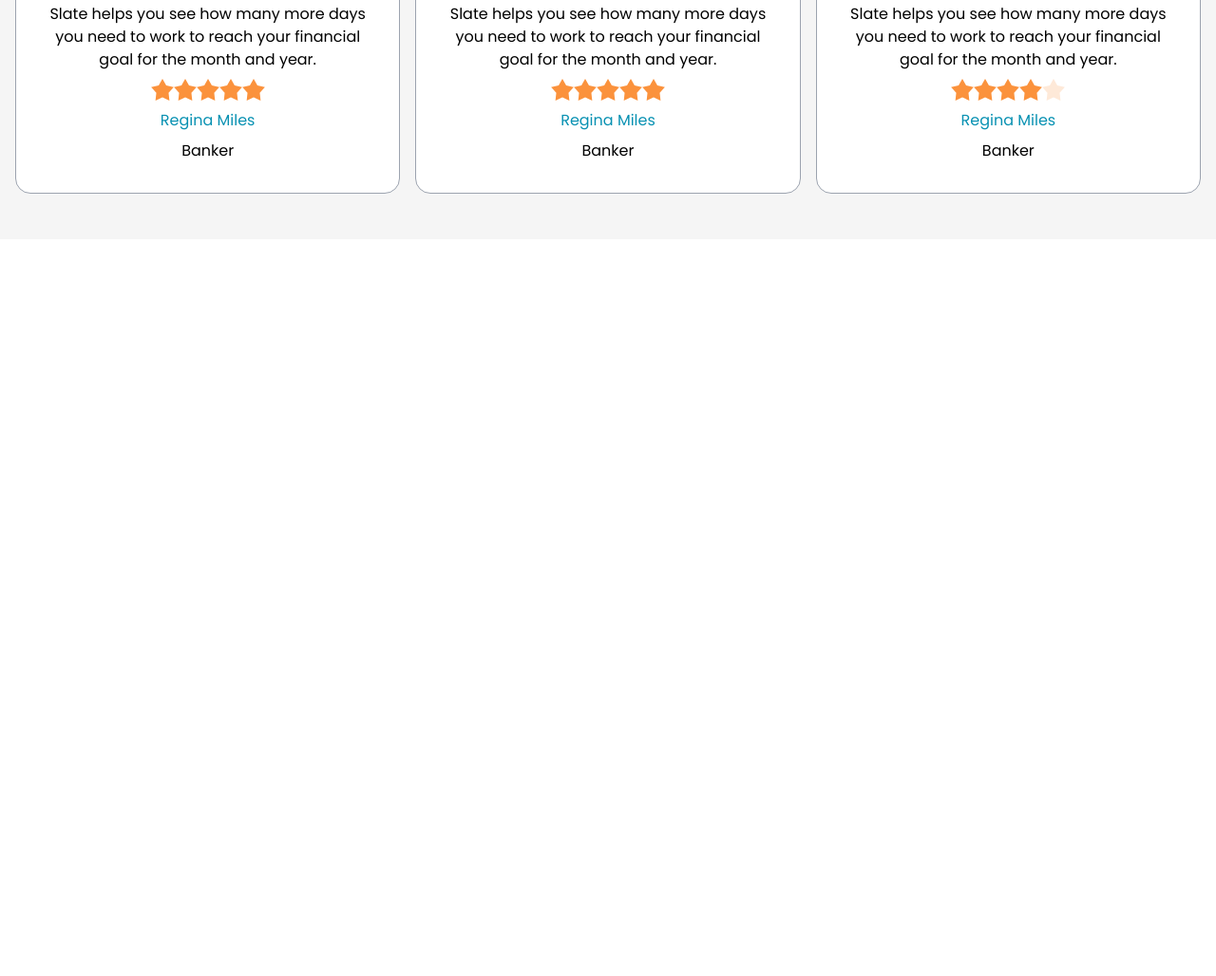
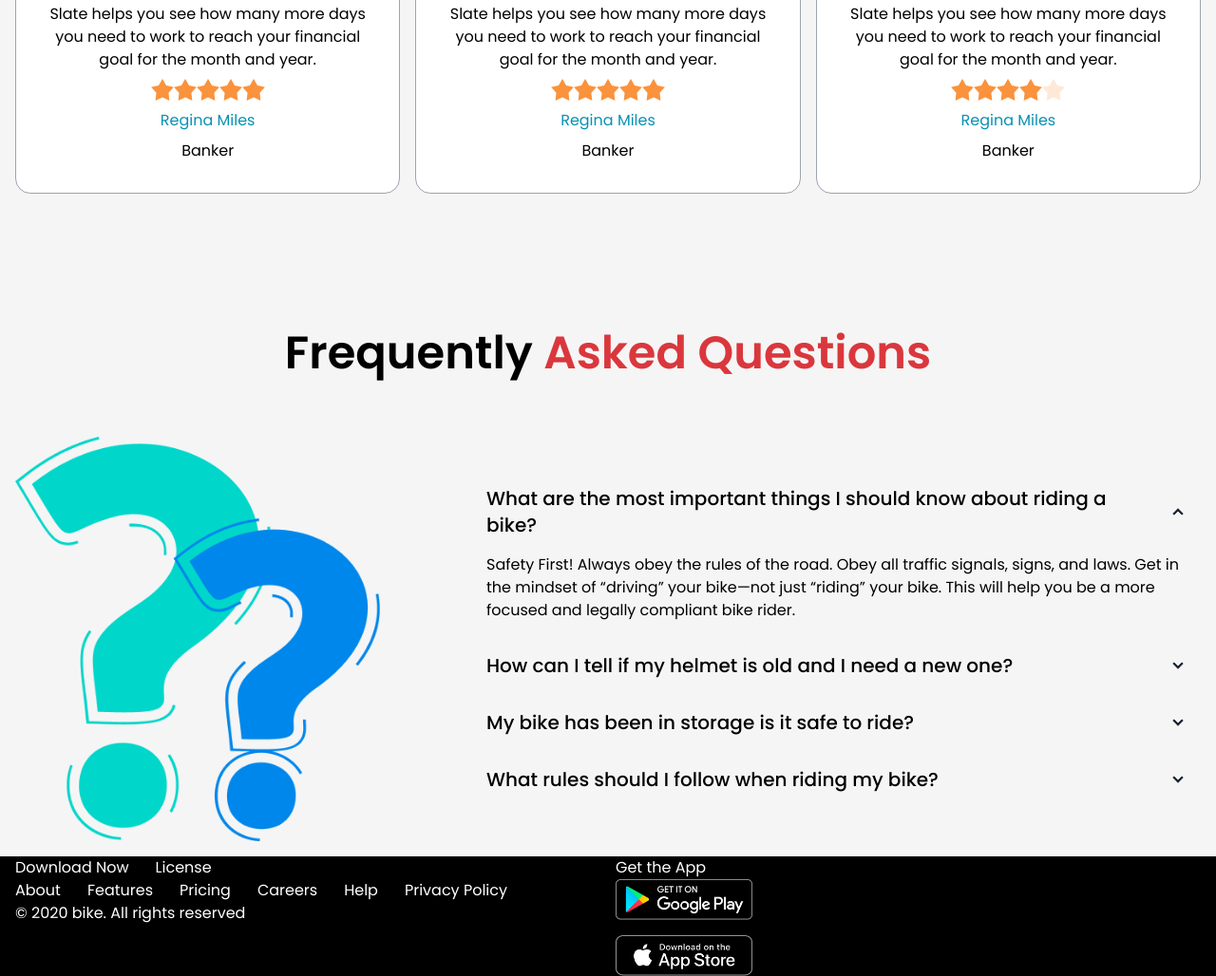
Before and after one commit to techyshiv-github/biker-zone-project, a plain HTML site: page index.html in a window 1280 px wide. Shown: the part 1858-2886 px from the top of the page at 95% size. Before the commit the page ends 2158 px from the top, so only its background shows below. Drawn offline with nearby package versions, Linux system fonts and the light colour scheme.

Commit message:
Footer Done

```diff
--- a/index.html
+++ b/index.html
@@ -255,6 +255,7 @@
           </div>
         </div>
       </section>
+      <!-- Happy Client Review Section -->
       <section class="my-12 py-12">
         <div>
           <h2
@@ -390,8 +391,122 @@
           </div>
         </div>
       </section>
+      <!-- FAQ section -->
+      <section>
+        <div>
+          <h2
+            class="text-2xl lg:text-5xl text-black text-center font-semibold py-4 md:py-8 lg:py-12"
+          >
+            Frequently <span class="text-bike-primary">Asked Questions</span>
+          </h2>
+        </div>
+        <div class="hero">
+          <div class="hero-content lg:gap-24 flex-col lg:flex-row">
+            <img
+              src="/images/others/faq.png"
+              class="w-3/4 lg:max-w-sm rounded-lg"
+            />
+            <div>
+              <div class="collapse collapse-arrow">
+                <input type="radio" name="my-accordion-2" checked="checked" />
+                <div class="collapse-title text-xl font-medium">
+                  <h3 class="text-black">
+                    What are the most important things I should know about
+                    riding a bike?
+                  </h3>
+                </div>
+                <div class="collapse-content">
+                  <p class="text-black">
+                    Safety First! Always obey the rules of the road. Obey all
+                    traffic signals, signs, and laws. Get in the mindset of
+                    “driving” your bike—not just “riding” your bike. This will
+                    help you be a more focused and legally compliant bike rider.
+                  </p>
+                </div>
+              </div>
+              <div class="collapse collapse-arrow">
+                <input type="radio" name="my-accordion-2" />
+                <div class="collapse-title text-xl font-medium">
+                  <h3 class="text-black">
+                    How can I tell if my helmet is old and I need a new one?
+                  </h3>
+                </div>
+                <div class="collapse-content">
+                  <p class="text-black">
+                    Safety First! Always obey the rules of the road. Obey all
+                    traffic signals, signs, and laws. Get in the mindset of
+                    “driving” your bike—not just “riding” your bike. This will
+                    help you be a more focused and legally compliant bike rider.
+                  </p>
+                </div>
+              </div>
+              <div class="collapse collapse-arrow">
+                <input type="radio" name="my-accordion-2" />
+                <div class="collapse-title text-xl font-medium">
+                  <h3 class="text-black">
+                    My bike has been in storage is it safe to ride?
+                  </h3>
+                </div>
+                <div class="collapse-content">
+                  <p class="text-black">
+                    Safety First! Always obey the rules of the road. Obey all
+                    traffic signals, signs, and laws. Get in the mindset of
+                    “driving” your bike—not just “riding” your bike. This will
+                    help you be a more focused and legally compliant bike rider.
+                  </p>
+                </div>
+              </div>
+              <div class="collapse collapse-arrow">
+                <input type="radio" name="my-accordion-2" />
+                <div class="collapse-title text-xl font-medium">
+                  <h3 class="text-black">
+                    What rules should I follow when riding my bike?
+                  </h3>
+                </div>
+                <div class="collapse-content">
+                  <p class="text-black">
+                    Safety First! Always obey the rules of the road. Obey all
+                    traffic signals, signs, and laws. Get in the mindset of
+                    “driving” your bike—not just “riding” your bike. This will
+                    help you be a more focused and legally compliant bike rider.
+                  </p>
+                </div>
+              </div>
+            </div>
+          </div>
+        </div>
+      </section>
     </main>
+    <footer
+      class="grid gap-4 grid-cols-1 lg:grid-cols-2 px-4 bg-black text-white"
+    >
+      <div>
+        <div class="flex gap-7">
+          <p>Download Now</p>
+          <p>License</p>
+        </div>
+        <div class="flex gap-7">
+          <p>About</p>
+          <p>Features</p>
+          <p>Pricing</p>
+          <p>Careers</p>
+          <p>Help</p>
+          <p>Privacy Policy</p>
+        </div>
+        <div class="flex gap-7">
+          <p>&copy; 2020 bike. All rights reserved</p>
+        </div>
+      </div>
 
-    <footer></footer>
+      <div>
+        <span class="text-white">Get the App</span>
+        <div class="grid grid-cols-1 gap-4">
+          <a href=""
+            ><img class="w-36" src="images/others/android.png" alt=""
+          /></a>
+          <a href=""><img class="w-36" src="images/others/ios.png" alt="" /></a>
+        </div>
+      </div>
+    </footer>
   </body>
 </html>
```
